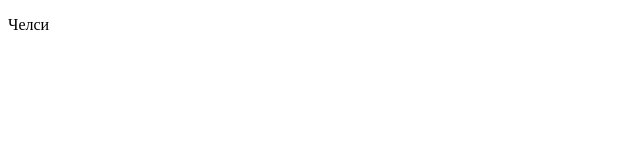
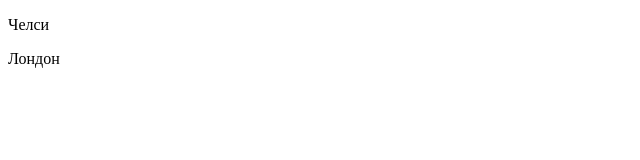
Before and after one commit to M-SDzhavadov/Dzhavadov, a plain HTML site: page index.html in a window 1280 px wide. Shown: the full height of the page, 0-640 px from the left. Drawn offline with Linux system fonts and the light colour scheme.

Commit message:
Update index.html

```diff
--- a/index.html
+++ b/index.html
@@ -6,6 +6,7 @@
 </head>
 <body>
  <p> Челси </p>
+  <p> Лондон</p>
 
 
 </body>
```
